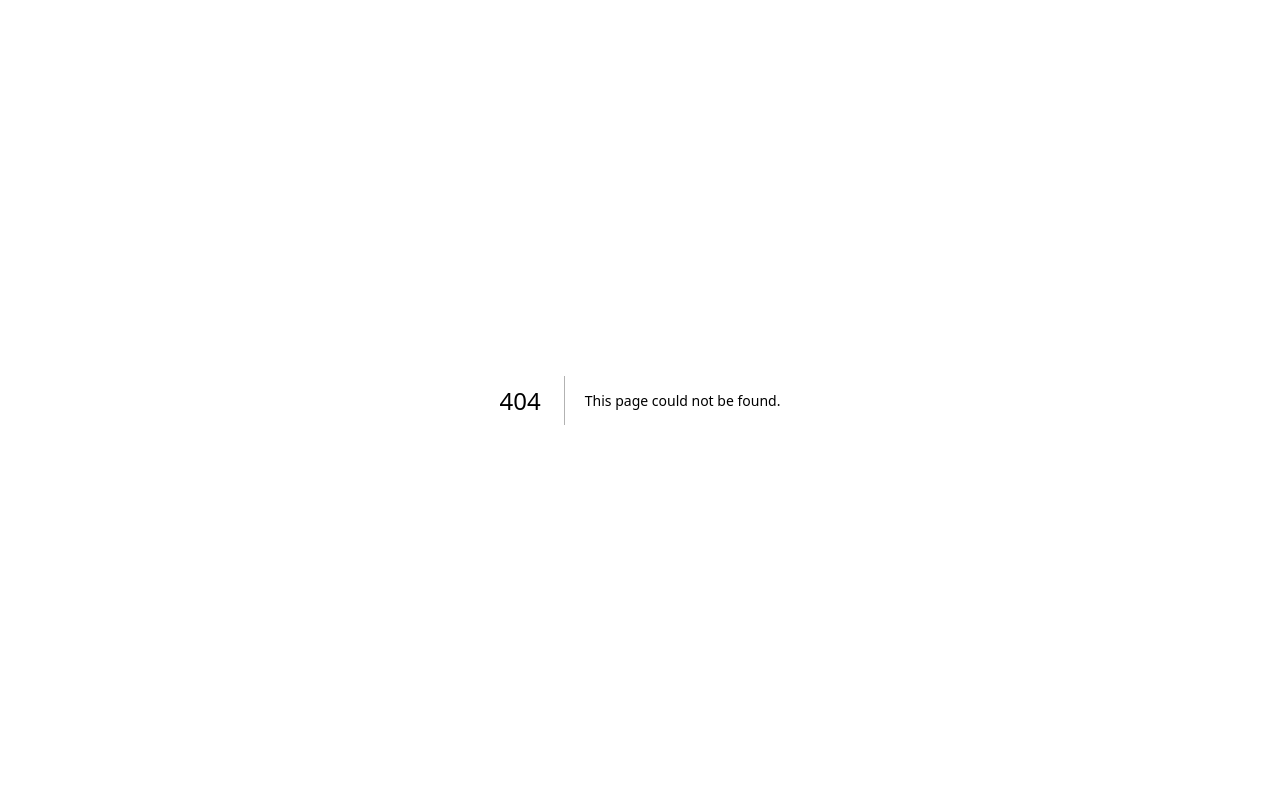
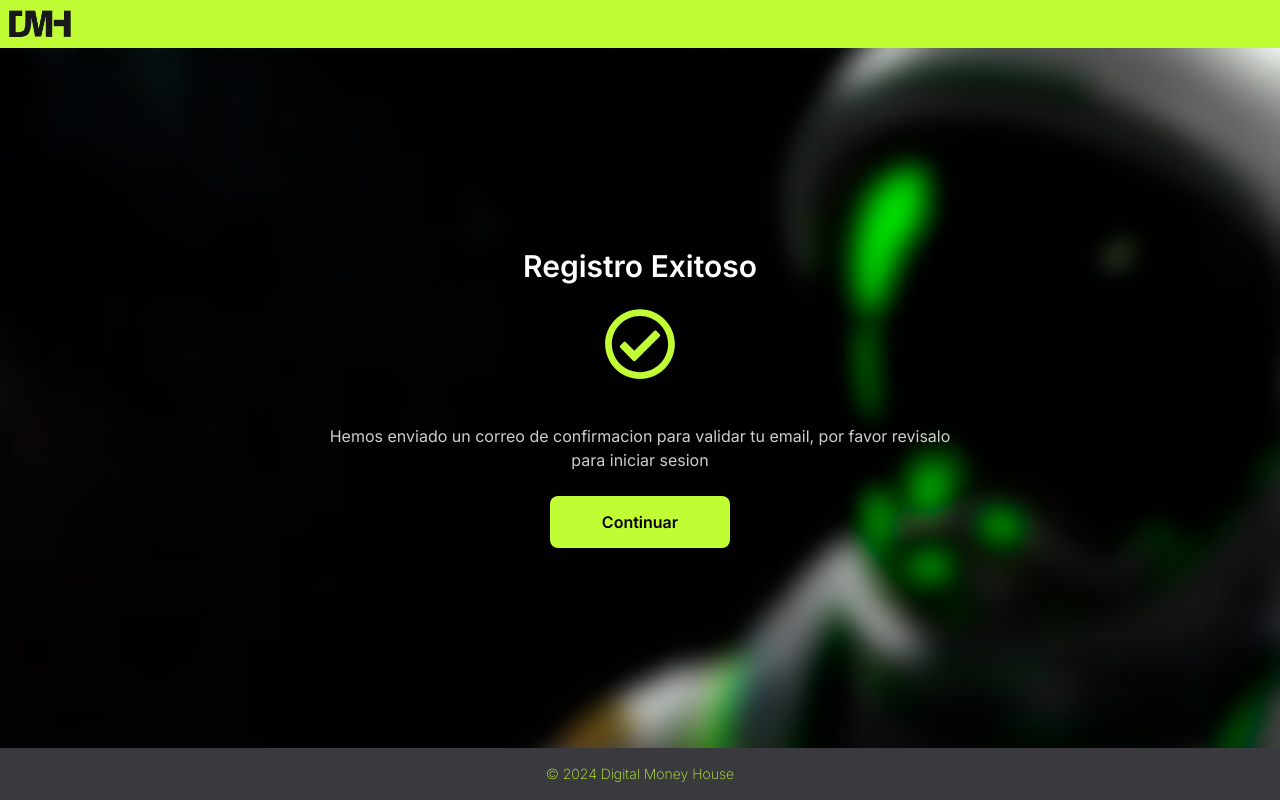
Before and after one commit to Nicoogf/digital-money-house, a Next.js app: page /succes in a window 1280 px wide. Before the commit this address had no page. Built offline with nearby package versions, Linux system fonts and the light colour scheme.

Commit message:
Sprint 1 : Registro Exitoso

```diff
--- a/src/app/loguin/page.jsx
+++ b/src/app/loguin/page.jsx
@@ -20,7 +20,7 @@ const page = () => {
         </h3>
 
         <input placeholder='Correo electronico'
-                className='text-white py-3 rounded-lg bg-greystandar box-border pl-4 outline-none
+                className='text-white py-3 rounded-lg bg-gray-900/70 box-border pl-4 outline-none
                            placeholder:pl-4 placeholder:text-gray-500 active:text-grey-dark
                            w-[80%]
                            sm:w-[50%] sm:text-xl
@@ -49,7 +49,7 @@ const page = () => {
                     Crear Cuenta
         </a>
 
-        <p className='bg-red-600/100 text-xs font-semibold text-white box-border px-4 py-2 rounded-md mt-8
+        <p className='bg-red-600/100 text-xs font-semibold text-white box-border px-3 py-2 rounded-md mt-8
                       sm:text-text-base'>
           Usuario inexistente, vuelve a intentarlo
         </p>
--- a/src/app/password/page.jsx
+++ b/src/app/password/page.jsx
@@ -21,7 +21,7 @@ const PasswordComponent = () => {
 
       <input placeholder='Contraseña'
              type='password'
-              className='text-white py-3 rounded-lg bg-greystandar box-border pl-4 outline-none
+              className='text-white py-3 rounded-lg bg-gray-900/70 box-border pl-4 outline-none
                          placeholder:pl-4 placeholder:text-gray-500 active:text-grey-dark
                          w-[80%]
                          sm:w-[50%] sm:text-xl
@@ -36,10 +36,10 @@ const PasswordComponent = () => {
                       md:py-5
                       lg:w-[25%] lg:py-3 lg:text-xl
                       xl:w-[18%] lg:py-3 lg:text-base'
-          href="./password"
+          href="./succes"
       > Continuar </a>
 
-      <p className='bg-red-600/100 text-xs font-semibold text-white box-border px-4 py-2 rounded-md mt-8
+      <p className='text-xs bg-red-600/100 text-xs font-semibold text-white box-border px-3 py-2 rounded-md mt-8
                     sm:text-text-base'>
         Contraseña incorrecta , vuelve a intentarlo
       </p>
--- /dev/null
+++ b/src/app/succes/page.jsx
@@ -0,0 +1,50 @@
+import React from 'react'
+import NavComponent from '../components/Nav'
+import FooterComponent from '../components/FooterComponent'
+import { FaRegCheckCircle } from "react-icons/fa";
+
+const page = () => {
+  return (
+    <main>
+
+    <NavComponent />
+
+    <section className='altura bg-greydark flex flex-col justify-center items-center gap-y-4
+                        sm:gap-y-6
+    '>
+
+      <h3 className='text-white font-semibold text-center text-xl
+                      xs:text-4xl
+                      sm:text-3xl
+                      md:text-4xl
+                      xl:text-3xl'>
+          Registro Exitoso
+      </h3>
+
+      <FaRegCheckCircle className='text-lemon text-7xl mb-5'/>
+
+      <p className='text-greylight text-center block w-[80%] text-sm
+                    sm:text-base
+                    lg:w-[50%] lg:text-2xl
+                    xl:w-[50%] xl:text-base '>
+        Hemos enviado un correo de confirmacion para validar tu email, por favor revisalo para iniciar sesion
+      </p>
+
+      <a className='bg-lemon block text-center font-semibold py-3 rounded-lg cursor-pointer border-2
+                    w-[70%] border-transparent hover:bg-gray-900/70 hover:text-lemon hover:border-lemon
+                    transition-all duration-500
+                      sm:w-[50%] sm:text-xl sm:py-4
+                      md:py-5
+                      lg:w-[25%] lg:py-4 lg:text-2xl
+                      xl:w-[14%] xl:py-3 lg:text-base'
+          href="./password"
+      > Continuar  </a>
+
+    </section>
+
+    <FooterComponent />
+  </main>
+  )
+}
+
+export default page
```
